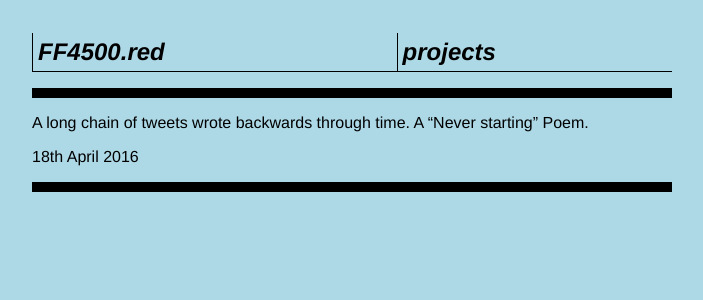
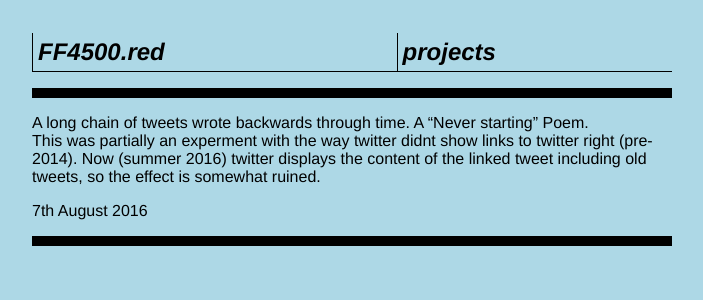
Before and after one commit to isabella232/website-33, a Jekyll site: the page built from _projects/Tweet-Chain.md, in a window 1280 px wide. Shown: the top 300 px of the page, without its empty margins (288-991 px from the left). Built offline with Jekyll 4.4.1, drawn with Linux system fonts in a browser that asks for light colours.

Commit message:
new post + some changes to others

```diff
--- a/_projects/Tweet-Chain.md
+++ b/_projects/Tweet-Chain.md
@@ -9,5 +9,7 @@ type: twitter poetry
 ---
 
 A long chain of tweets wrote backwards through time. A "Never starting" Poem.
+This was partially an experment with the way twitter didnt show links to twitter right (pre-2014).
+Now (summer 2016) twitter displays the content of the linked tweet including old tweets, so the effect is somewhat ruined.
 
-[18th April 2016](https://twitter.com/_xs/status/722085053409398784)
+[7th August 2016](https://twitter.com/_xs/status/762068243397931012)
```
Also changed, not shown: _projects/noFacesForNames.md (+1 -0 lines).
